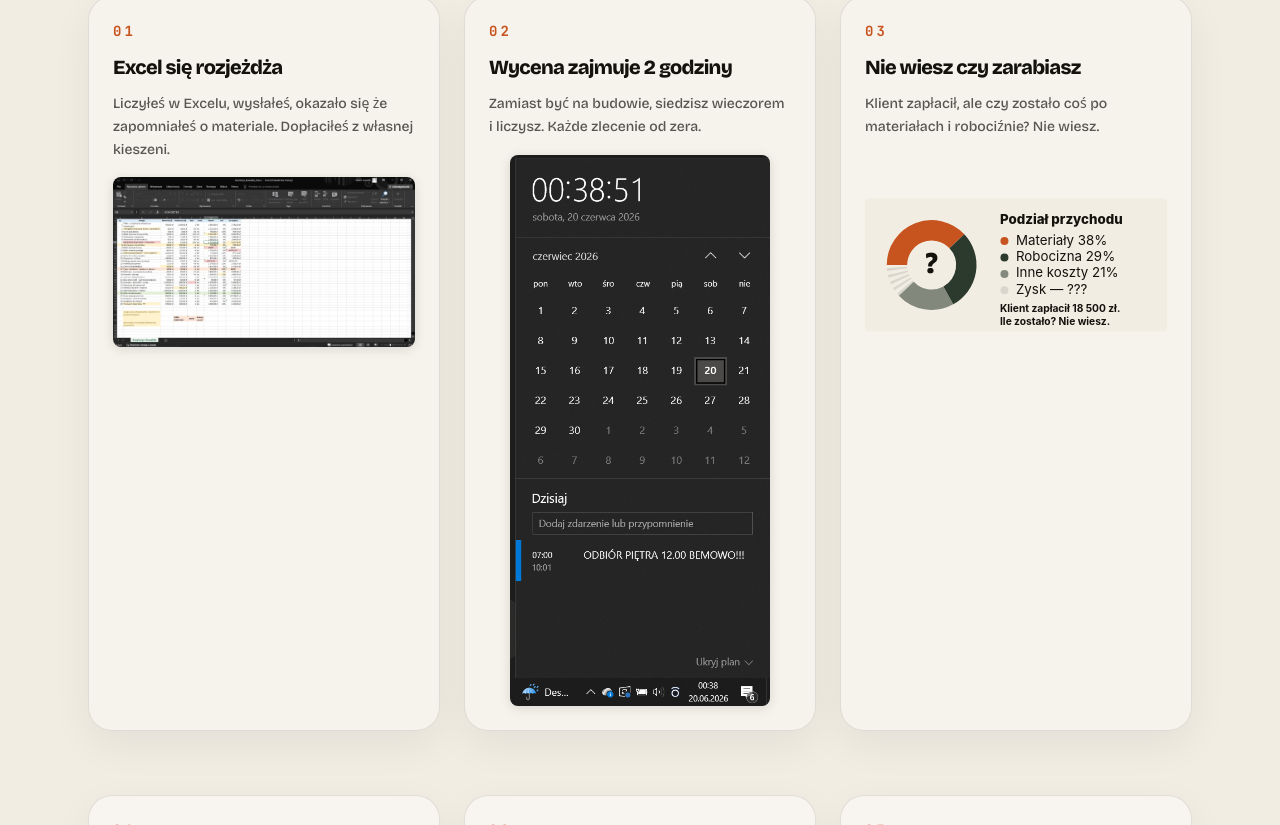
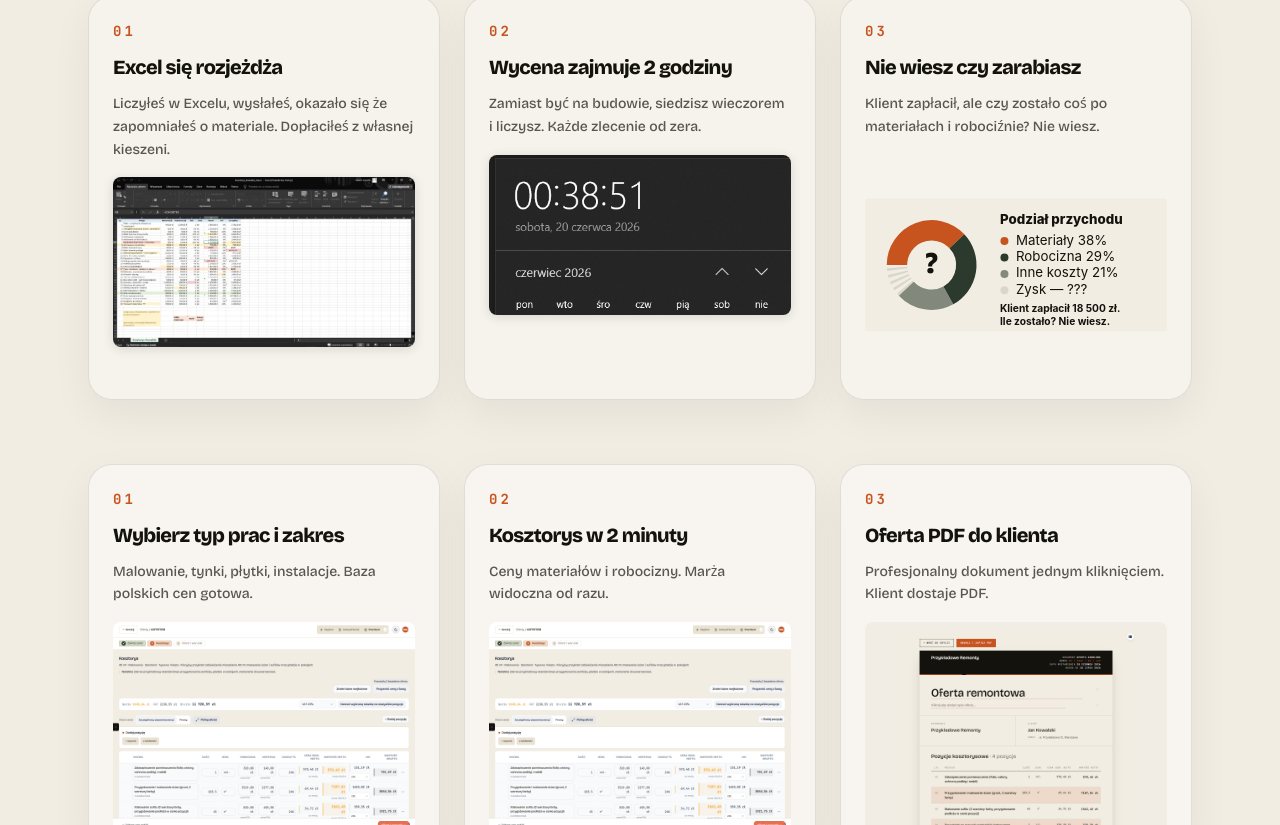
Before and after one commit to Carlosantos-bot/builder-landing, a React (Vite) app: page / in a window 1280 px wide. Shown: the part 615-1440 px from the top of the page. Built offline with nearby package versions, Linux system fonts and the light colour scheme; no server answers.

Commit message:
update product and timer card visuals

```diff
--- a/src/components/Pain.tsx
+++ b/src/components/Pain.tsx
@@ -68,7 +68,7 @@ function PainVisual({ id }: { id: PainCard['k'] }) {
       <img
         src="/screenshots/zegar.png"
         alt=""
-        className="mx-auto mt-4 block w-full max-w-[260px] rounded-lg shadow-[0_2px_12px_rgba(0,0,0,0.12)]"
+        className="mt-4 block max-h-[160px] w-full rounded-lg object-cover object-top shadow-[0_2px_12px_rgba(0,0,0,0.12)]"
         loading="lazy"
       />
     )
--- a/src/components/Product.tsx
+++ b/src/components/Product.tsx
@@ -12,6 +12,10 @@ const STEPS: readonly Step[] = [
   {
     k: '01',
     title: 'Wybierz typ prac i zakres',
+    image: {
+      src: '/screenshots/screenshot-kosztorys.png',
+      alt: 'Widok kosztorysu wewnętrznego z marżą',
+    },
     body: 'Malowanie, tynki, płytki, instalacje. Baza polskich cen gotowa.',
   },
   {
```
